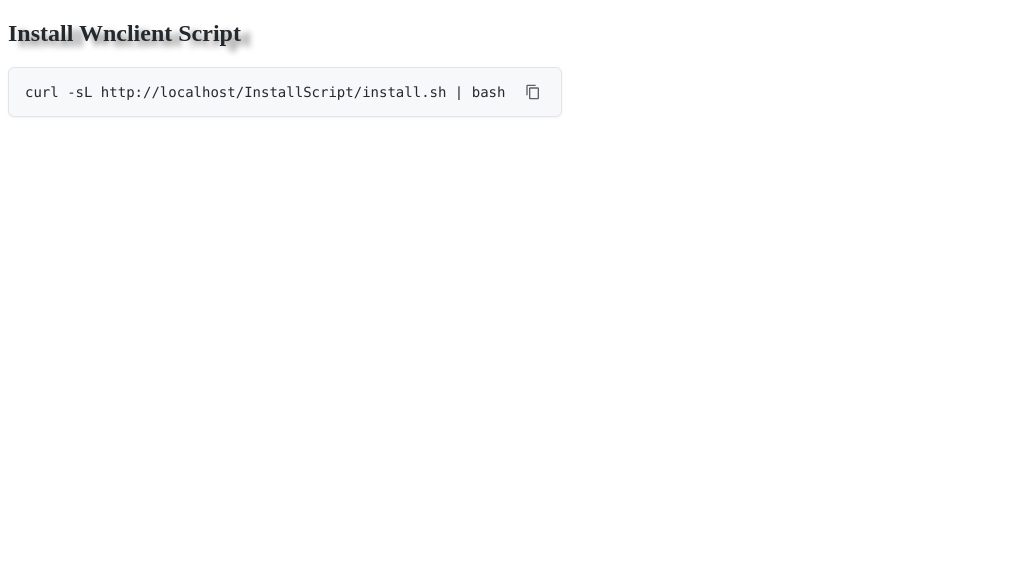
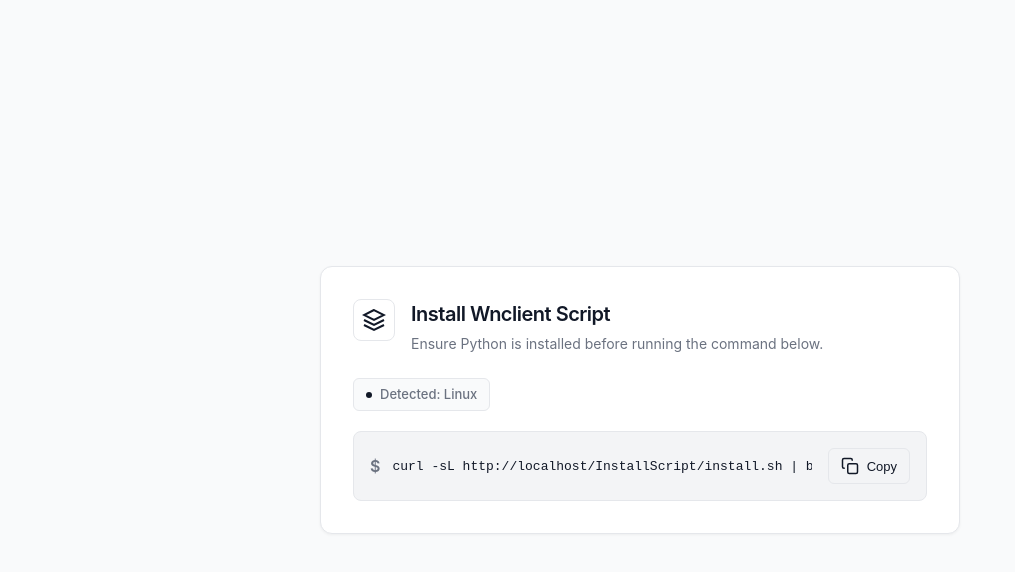
Before and after one commit to hexo141/Wnclient, a plain HTML site: page Website/index.html in a window 1280 px wide. Shown: the whole page, without its empty margins (0-1015 px from the left). Drawn offline with Linux system fonts and the light colour scheme.

Commit message:
美化网页

```diff
--- a/Website/index.html
+++ b/Website/index.html
@@ -1,24 +1,48 @@
 <!DOCTYPE html>
-<html lang="zh-CN">
+<html lang="en">
 <head>
     <meta charset="UTF-8">
     <meta name="viewport" content="width=device-width, initial-scale=1.0">
-    <title>Code Block Replica</title>
-    <link rel="stylesheet" href="./styles.css">
+    <title>Install Wnclient Script</title>
+    <link rel="stylesheet" href="styles.css">
 </head>
 <body>
-    <h2 class="Title">Install Wnclient Script</h2>
-    <!-- 复刻的组件 -->
-    <div class="code-block">
-        <span class="code-text">Wait...</span>
-        <button class="copy-btn" onclick="copyCode(this)" title="Copy to clipboard">
-            <!-- SVG 图标：两个重叠的矩形 -->
-            <svg viewBox="0 0 24 24" xmlns="http://www.w3.org/2000/svg">
-                <path d="M16 1H4c-1.1 0-2 .9-2 2v14h2V3h12V1zm3 4H8c-1.1 0-2 .9-2 2v14c0 1.1.9 2 2 2h11c1.1 0 2-.9 2-2V7c0-1.1-.9-2-2-2zm0 16H8V7h11v14z"/>
-            </svg>
-        </button>
+    <div class="container">
+        <header class="header">
+            <div class="logo">
+                <svg width="24" height="24" viewBox="0 0 24 24" fill="none" stroke="currentColor" stroke-width="2">
+                    <path d="M12 2L2 7l10 5 10-5-10-5zM2 17l10 5 10-5M2 12l10 5 10-5"/>
+                </svg>
+            </div>
+            <div>
+                <h1 class="title">Install Wnclient Script</h1>
+                <p class="subtitle">Ensure Python is installed before running the command below.</p>
+            </div>
+        </header>
+
+        <div class="status-bar">
+            <span class="status-dot"></span>
+            <span id="os-info">Detecting System...</span>
+        </div>
+
+        <div class="code-block">
+            <div class="code-content">
+                <span class="prompt">$</span>
+                <code class="code-text" id="command-text">Loading command...</code>
+            </div>
+            <button class="copy-btn" onclick="copyCode(this)" aria-label="Copy command">
+                <svg class="icon-copy" width="18" height="18" viewBox="0 0 24 24" fill="none" stroke="currentColor" stroke-width="2">
+                    <rect x="9" y="9" width="13" height="13" rx="2" ry="2"></rect>
+                    <path d="M5 15H4a2 2 0 0 1-2-2V4a2 2 0 0 1 2-2h9a2 2 0 0 1 2 2v1"></path>
+                </svg>
+                <svg class="icon-check" width="18" height="18" viewBox="0 0 24 24" fill="none" stroke="currentColor" stroke-width="2" style="display: none;">
+                    <polyline points="20 6 9 17 4 12"></polyline>
+                </svg>
+                <span class="btn-text">Copy</span>
+            </button>
+        </div>
     </div>
 
-    <script src="./script.js"></script>
+    <script src="script.js"></script>
 </body>
 </html>
--- a/Website/script.js
+++ b/Website/script.js
@@ -1,28 +1,53 @@
 function copyCode(btn) {
-            const codeText = btn.parentElement.querySelector('.code-text').innerText;
+    const codeText = document.getElementById('command-text').innerText;
+
     navigator.clipboard.writeText(codeText).then(() => {
-                // 可选：点击后改变图标提示已复制
-                const originalHTML = btn.innerHTML;
-                btn.innerHTML = '<span style="font-size:12px; color:green;">Copied!</span>';
+        // Visual feedback
+        btn.classList.add('copied');
+        const btnText = btn.querySelector('.btn-text');
+        const originalText = btnText.innerText;
+        btnText.innerText = 'Copied';
+
+        // Reset after 2 seconds
         setTimeout(() => {
-                    btn.innerHTML = originalHTML;
+            btn.classList.remove('copied');
+            btnText.innerText = originalText;
         }, 2000);
+    }).catch(err => {
+        console.error('Failed to copy:', err);
+        alert('Failed to copy automatically. Please copy manually.');
     });
 }
 
 function getOS() {
     const userAgent = navigator.userAgent;
+    const platform = navigator.platform;
 
-  if (userAgent.indexOf("Win") !== -1) return "Windows";
-  if (userAgent.indexOf("Linux") !== -1) return "Linux";
-  if (userAgent.indexOf("Mac") !== -1) return "MacOS";
+    if (userAgent.indexOf("Win") !== -1 || platform.indexOf("Win") !== -1) return "Windows";
+    if (userAgent.indexOf("Linux") !== -1 || platform.indexOf("Linux") !== -1) return "Linux";
+    if (userAgent.indexOf("Mac") !== -1 || platform.indexOf("Mac") !== -1) return "macOS";
     if (userAgent.indexOf("X11") !== -1) return "UNIX";
-
     return "Unknown";
 }
 
-if (getOS() == "Windows") {
-    document.getElementsByClassName("code-text")[0].innerText = "powershell -c iex (New-Object Net.WebClient).DownloadString('" + window.location.origin + "/InstallScript/install.ps1" + "')";
-} else if (getOS() == "Linux") {
-    document.getElementsByClassName("code-text")[0].innerText = "curl -sL " + window.location.origin + "/InstallScript/install.sh | bash";
+function updateCommand() {
+    const os = getOS();
+    const osInfoElement = document.getElementById('os-info');
+    const commandElement = document.getElementById('command-text');
+    const baseUrl = window.location.origin;
+
+    // Update Status Badge
+    osInfoElement.innerText = `Detected: ${os}`;
+
+    // Set Command based on OS
+    if (os === "Windows") {
+        commandElement.innerText = `powershell -c iex (New-Object Net.WebClient).DownloadString('${baseUrl}/InstallScript/install.ps1')`;
+    } else if (os === "Linux" || os === "macOS" || os === "UNIX") {
+        commandElement.innerText = `curl -sL ${baseUrl}/InstallScript/install.sh | bash`;
+    } else {
+        commandElement.innerText = '# Unsupported Operating System';
     }
+}
+
+// Initialize on load
+document.addEventListener('DOMContentLoaded', updateCommand);
--- a/Website/styles.css
+++ b/Website/styles.css
@@ -1,56 +1,196 @@
+:root {
+    --bg-color: #ffffff;
+    --body-bg: #f9fafb;
+    --text-primary: #111827;
+    --text-secondary: #6b7280;
+    --border-color: #e5e7eb;
+    --accent-color: #111827;
+    --accent-hover: #374151;
+    --code-bg: #f3f4f6;
+    --success-color: #059669;
+    --font-main: -apple-system, BlinkMacSystemFont, "Segoe UI", Roboto, Helvetica, Arial, sans-serif;
+    --font-mono: "SF Mono", "Fira Code", "Roboto Mono", monospace;
+}
 
-.Title {
-    font-size: 24px;
-    color: #24292e;
-    text-shadow: 10px 5px 6px grey;
+* {
+    margin: 0;
+    padding: 0;
+    box-sizing: border-box;
 }
-/* 代码块容器样式 */
+
+body {
+    font-family: var(--font-main);
+    background-color: var(--body-bg);
+    color: var(--text-primary);
+    display: flex;
+    justify-content: center;
+    align-items: center;
+    min-height: 100vh;
+    line-height: 1.5;
+    -webkit-font-smoothing: antialiased;
+}
+
+.container {
+    background: var(--bg-color);
+    border: 1px solid var(--border-color);
+    border-radius: 12px;
+    padding: 32px;
+    width: 100%;
+    max-width: 640px;
+    box-shadow: 0 1px 3px rgba(0, 0, 0, 0.05);
+}
+
+.header {
+    display: flex;
+    align-items: flex-start;
+    gap: 16px;
+    margin-bottom: 24px;
+}
+
+.logo {
+    color: var(--accent-color);
+    padding: 8px;
+    border: 1px solid var(--border-color);
+    border-radius: 8px;
+    display: flex;
+    align-items: center;
+    justify-content: center;
+}
+
+.title {
+    font-size: 20px;
+    font-weight: 600;
+    color: var(--text-primary);
+    margin-bottom: 4px;
+    letter-spacing: -0.025em;
+}
+
+.subtitle {
+    font-size: 14px;
+    color: var(--text-secondary);
+    font-weight: 400;
+}
+
+.status-bar {
+    display: inline-flex;
+    align-items: center;
+    gap: 8px;
+    font-size: 13px;
+    font-weight: 500;
+    color: var(--text-secondary);
+    background: var(--body-bg);
+    padding: 6px 12px;
+    border-radius: 6px;
+    border: 1px solid var(--border-color);
+    margin-bottom: 20px;
+}
+
+.status-dot {
+    width: 6px;
+    height: 6px;
+    background-color: var(--accent-color);
+    border-radius: 50%;
+}
+
 .code-block {
-
-    background-color: #f6f8fa;
-    border: 1px solid #e1e4e8;
-    border-radius: 6px; /* 圆角 */
-    padding: 12px 16px;
-    font-family: 'SFMono-Regular', Consolas, 'Liberation Mono', Menlo, monospace; /* 等宽字体 */
-    font-size: 14px;
-    color: #24292e; /* 深灰色文字 */
     display: flex;
     justify-content: space-between;
     align-items: center;
-    width: fit-content;
-    box-shadow: 0 1px 3px rgba(0,0,0,0.05); /* 轻微阴影增加立体感 */
+    background: var(--code-bg);
+    border: 1px solid var(--border-color);
+    border-radius: 8px;
+    padding: 16px;
+    gap: 16px;
+    transition: border-color 0.2s;
 }
 
-/* 代码文本部分 */
-.code-text {
-    margin-right: 16px;
-    white-space: nowrap; /* 防止换行 */
-    overflow-x: auto; /* 如果太长允许滚动 */
+.code-block:hover {
+    border-color: var(--accent-color);
 }
 
-/* 复制按钮样式 */
-.copy-btn {
-    background: none;
-    border: none;
-    cursor: pointer;
-    padding: 4px;
-    border-radius: 4px;
+.code-content {
     display: flex;
     align-items: center;
-    justify-content: center;
-    transition: background-color 0.2s;
+    gap: 12px;
+    overflow: hidden;
+    flex: 1;
+}
+
+.prompt {
+    color: var(--text-secondary);
+    font-weight: 600;
+    user-select: none;
+}
+
+.code-text {
+    font-family: var(--font-mono);
+    font-size: 13px;
+    color: var(--text-primary);
+    white-space: nowrap;
+    overflow-x: auto;
+    scrollbar-width: none; /* Firefox */
+}
+
+.code-text::-webkit-scrollbar {
+    display: none; /* Chrome/Safari */
+}
+
+.copy-btn {
+    display: flex;
+    align-items: center;
+    gap: 8px;
+    background: transparent;
+    border: 1px solid var(--border-color);
+    color: var(--text-primary);
+    padding: 8px 12px;
+    border-radius: 6px;
+    cursor: pointer;
+    font-size: 13px;
+    font-weight: 500;
+    transition: all 0.2s ease;
+    flex-shrink: 0;
 }
 
 .copy-btn:hover {
-    background-color: #e1e4e8; /* 鼠标悬停背景变深 */
+    background: var(--bg-color);
+    border-color: var(--accent-color);
 }
 
-.copy-btn svg {
-    width: 16px;
-    height: 16px;
-    fill: #586069; /* 图标颜色 */
+.copy-btn:active {
+    transform: scale(0.98);
 }
 
-.copy-btn:hover svg {
-    fill: #24292e;
-        }
+.copy-btn.copied {
+    border-color: var(--success-color);
+    color: var(--success-color);
+}
+
+.copy-btn .icon-check {
+    display: none;
+}
+
+.copy-btn.copied .icon-copy {
+    display: none;
+}
+
+.copy-btn.copied .icon-check {
+    display: block;
+}
+
+/* Responsive */
+@media (max-width: 600px) {
+    .code-block {
+        flex-direction: column;
+        align-items: stretch;
+    }
+
+    .copy-btn {
+        justify-content: center;
+        width: 100%;
+    }
+
+    .code-text {
+        white-space: normal;
+        word-break: break-all;
+    }
+}
```
Lines whose indentation alone changed are shown as unchanged.
